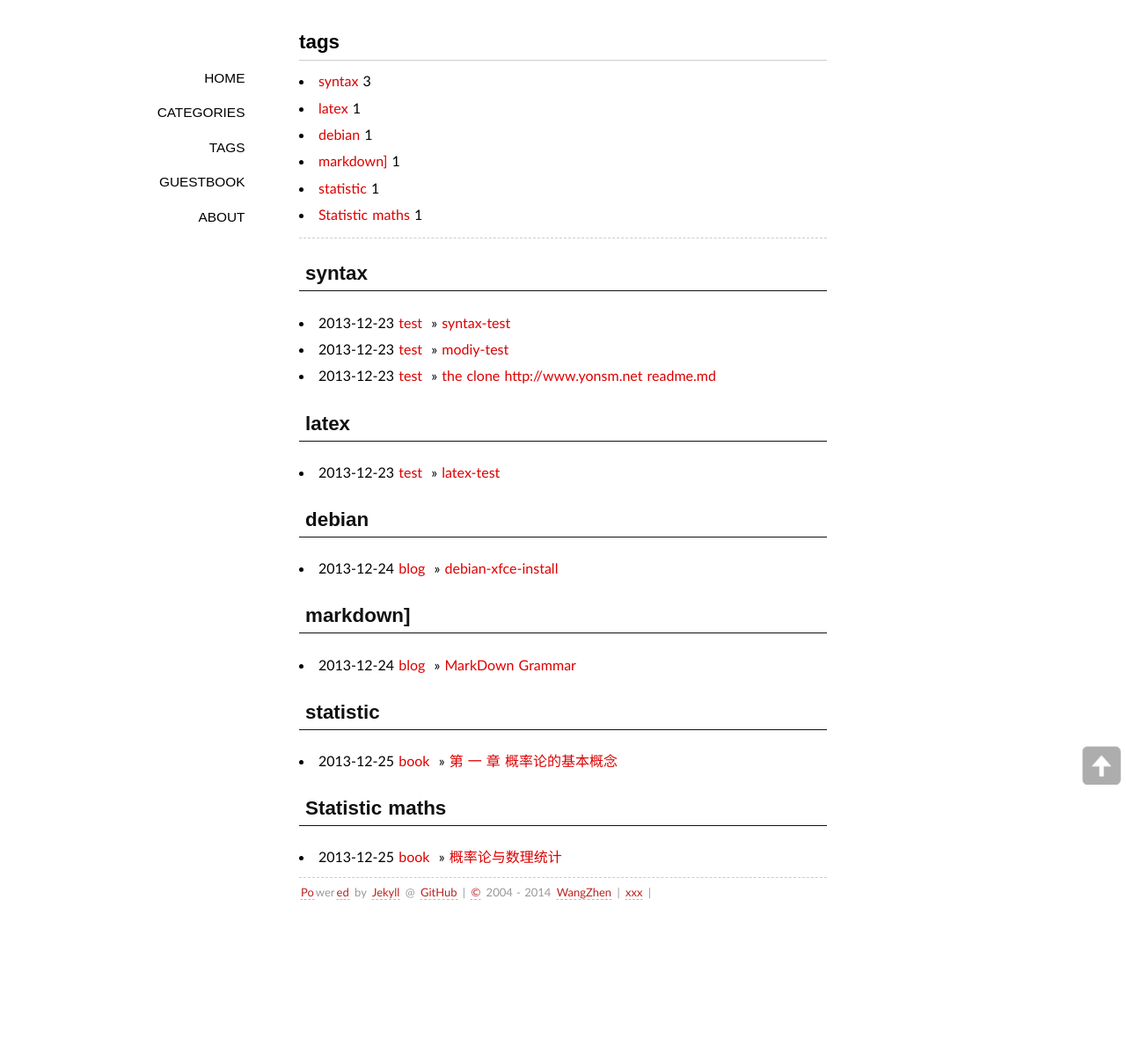
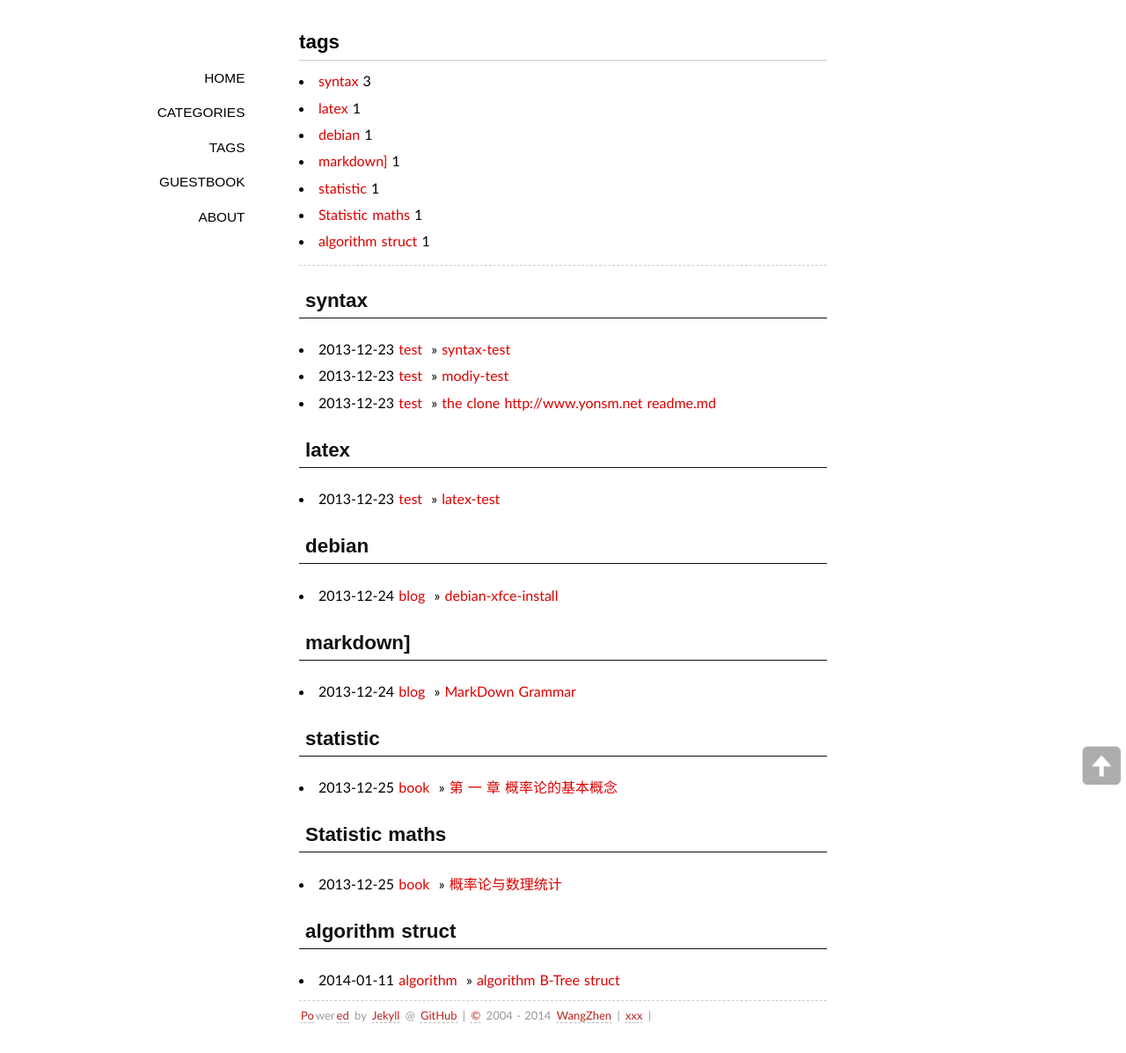
Before and after one commit to wz125/wz125.github.com.bak, a Jekyll site: the page built from tags/tags.html, in a window 1280 px wide. Shown: the whole page at 88% size. Built offline with Jekyll 4.4.1, drawn with Linux system fonts in a browser that asks for light colours; some web fonts are replaced; Markdown is read by kramdown in place of the engine named in the settings; comment, search, counter and statistics services are not loaded; before the commit the page ends 1057 px from its top, so only the background shows below that.

Commit message:
Update 2014-01-11-algorithm-BTree.md

```diff
--- a/_posts/algorithm/2014-01-11-algorithm-BTree.md
+++ b/_posts/algorithm/2014-01-11-algorithm-BTree.md
@@ -1 +1,8 @@
-ss
+---
+layout: post
+title: 'algorithm B-Tree struct'
+category: algorithm
+tags: [algorithm struct]
+---
+
+xxxx
```
